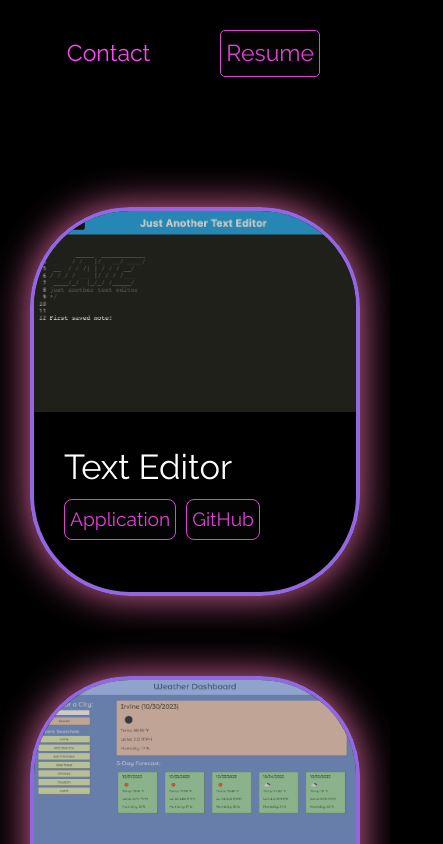
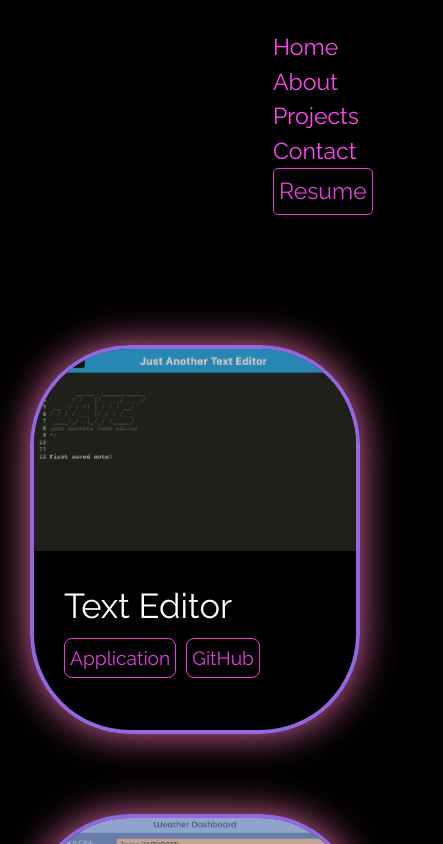
Before and after one commit to Vannasaur/react-portfolio, a React (Vite) app: page /projects in a window 390 px wide. Shown: the top 844 px of the page, 443 px wide, since content can reach past the window. Built offline with nearby package versions, Linux system fonts and the light colour scheme.

Commit message:
updated project page and added media queries, safe revert point

```diff
--- a/src/index.css
+++ b/src/index.css
@@ -538,4 +538,16 @@ footer {
 	.error-img {
 		width: 100%;
 	}
+
+	/* navbar */
+
+.nav {
+	display:block;
+	/* align-items: end; */
 }
+
+.navbar {
+	margin-left: 70%;
+}
+
+}
--- a/src/pages/ProjectPage/ProjectPage.jsx
+++ b/src/pages/ProjectPage/ProjectPage.jsx
@@ -102,7 +102,7 @@ const ProjectPage = () => {
 			</figure>
 			<figure className="project">
 				<img
-					src="/public/images/projects/codequiz.png"
+					src="/images/projects/codequiz.png"
 					className="project-img"
 				/>
 				<figcaption className="textbox">
```
